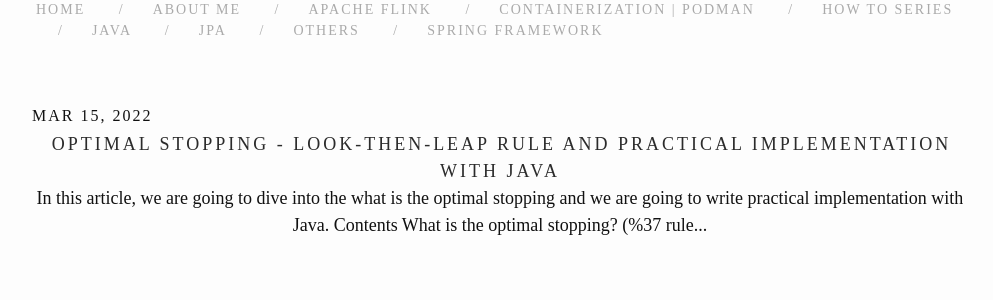
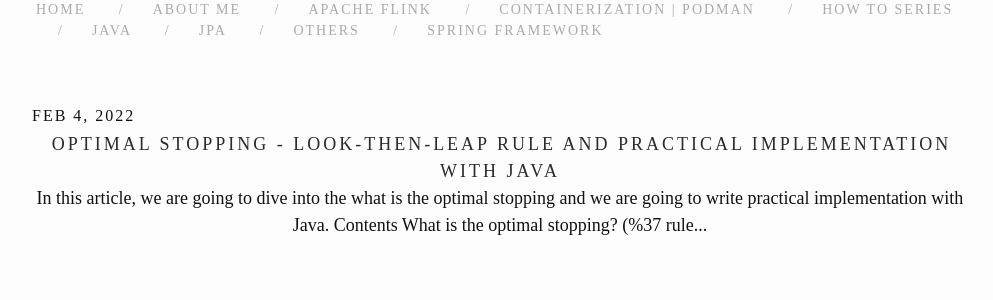
Before and after one commit to mehmetozanguven/mehmetozanguven.github.io, a Jekyll site: the page built from index.html, in a window 1280 px wide. Shown: the part 252-552 px from the top of the page, without its empty margins (140-1133 px from the left). Built offline with Jekyll 4.4.1, drawn with Linux system fonts in a browser that asks for light colours; nearby versions of some CDN libraries; some web fonts are replaced; the list of posts is cut into pages by our own code.

Commit message:
Change date

```diff
--- a/_posts/others/2022-03-15-look-then-leap-rule.md
+++ b/_posts/others/2022-03-15-look-then-leap-rule.md
@@ -1,7 +1,7 @@
 ---
 layout: post
 title: "Optimal Stopping - Look-then-Leap Rule and Practical Implementation with Java"
-date: 2022-03-15 12:45:31 +0530
+date: 2022-02-04 12:45:31 +0530
 categories: "others"
 author: "mehmetozanguven"
 ---
```
